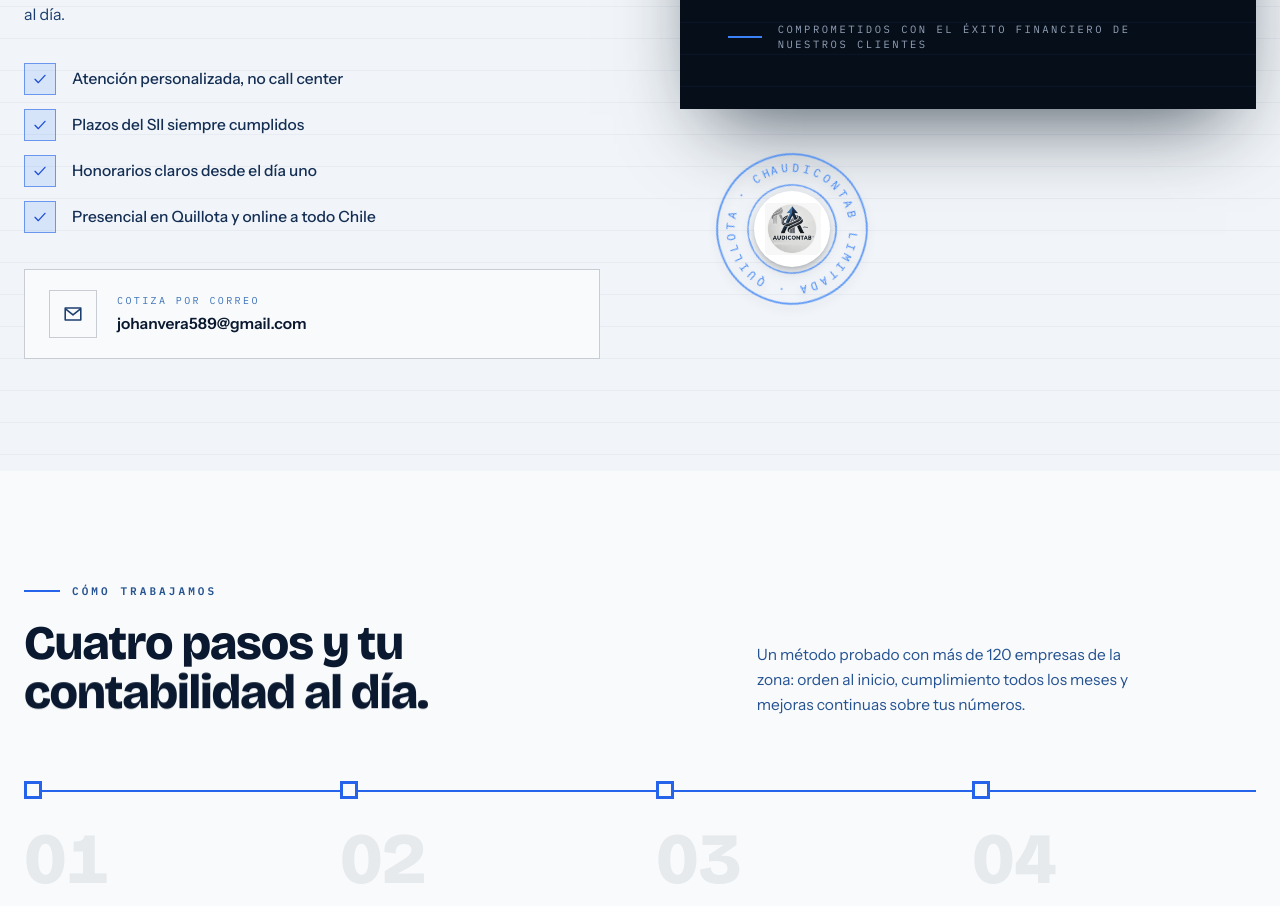
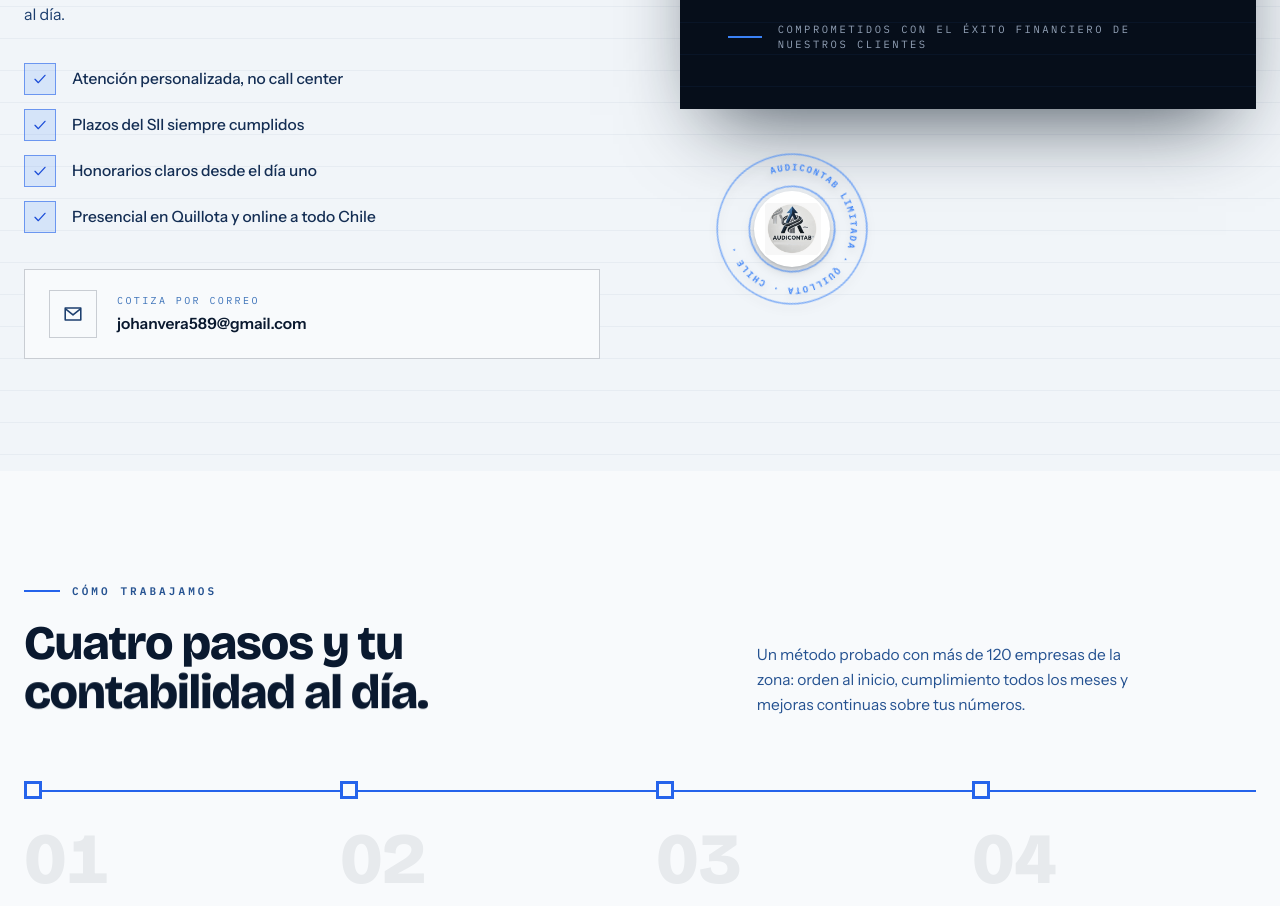
Before and after one commit to johvera-create/Audicontab, a React (Vite) app: page / in a window 1280 px wide. Shown: the part 3383-4289 px from the top of the page. Built offline with nearby package versions, Linux system fonts and the light colour scheme.

Commit message:
Corregir texto en sello de auditoria y anadir meta tags de vista previa

```diff
--- a/index.html
+++ b/index.html
@@ -7,6 +7,11 @@
       name="description"
       content="Audicontab Limitada — Servicios contables profesionales en Quillota. Asesoría tributaria, declaración de IVA, facturación electrónica, remuneraciones y Operación Renta."
     />
+    <meta property="og:title" content="Audicontab Limitada — Contadores en Quillota" />
+    <meta property="og:description" content="Servicios contables profesionales, asesoría tributaria, IVA F29 y Operación Renta en Quillota y la región de Valparaíso." />
+    <meta property="og:image" content="/logo.png" />
+    <meta property="og:type" content="website" />
+    <meta name="theme-color" content="#0a192f" />
     <title>Audicontab Limitada — Contadores en Quillota</title>
     <link rel="icon" type="image/png" href="/logo.png" />
     <link rel="preconnect" href="https://fonts.googleapis.com" />
--- a/src/components/About.tsx
+++ b/src/components/About.tsx
@@ -16,13 +16,13 @@ export function AuditSeal({ className }: { className?: string }) {
         <defs>
           <path
             id="seal-circle"
-            d="M60,60 m-43,0 a43,43 0 1,1 86,0 a43,43 0 1,1 -86,0"
+            d="M60,60 m-44,0 a44,44 0 1,1 88,0 a44,44 0 1,1 -88,0"
             fill="none"
           />
         </defs>
-        <circle cx="60" cy="60" r="56" fill="none" stroke="currentColor" strokeWidth="1.4" opacity="0.8" />
-        <circle cx="60" cy="60" r="33" fill="none" stroke="currentColor" strokeWidth="1" opacity="0.8" />
-        <text fontSize="8.6" letterSpacing="2.6" fill="currentColor" fontFamily="IBM Plex Mono, monospace">
+        <circle cx="60" cy="60" r="56" fill="none" stroke="currentColor" strokeWidth="1.2" opacity="0.6" />
+        <circle cx="60" cy="60" r="32" fill="none" stroke="currentColor" strokeWidth="1.2" opacity="0.6" />
+        <text fontSize="6.8" letterSpacing="1.2" fill="currentColor" fontFamily="IBM Plex Mono, monospace" fontWeight="600">
           <textPath href="#seal-circle">
             AUDICONTAB LIMITADA · QUILLOTA · CHILE ·
           </textPath>
```
